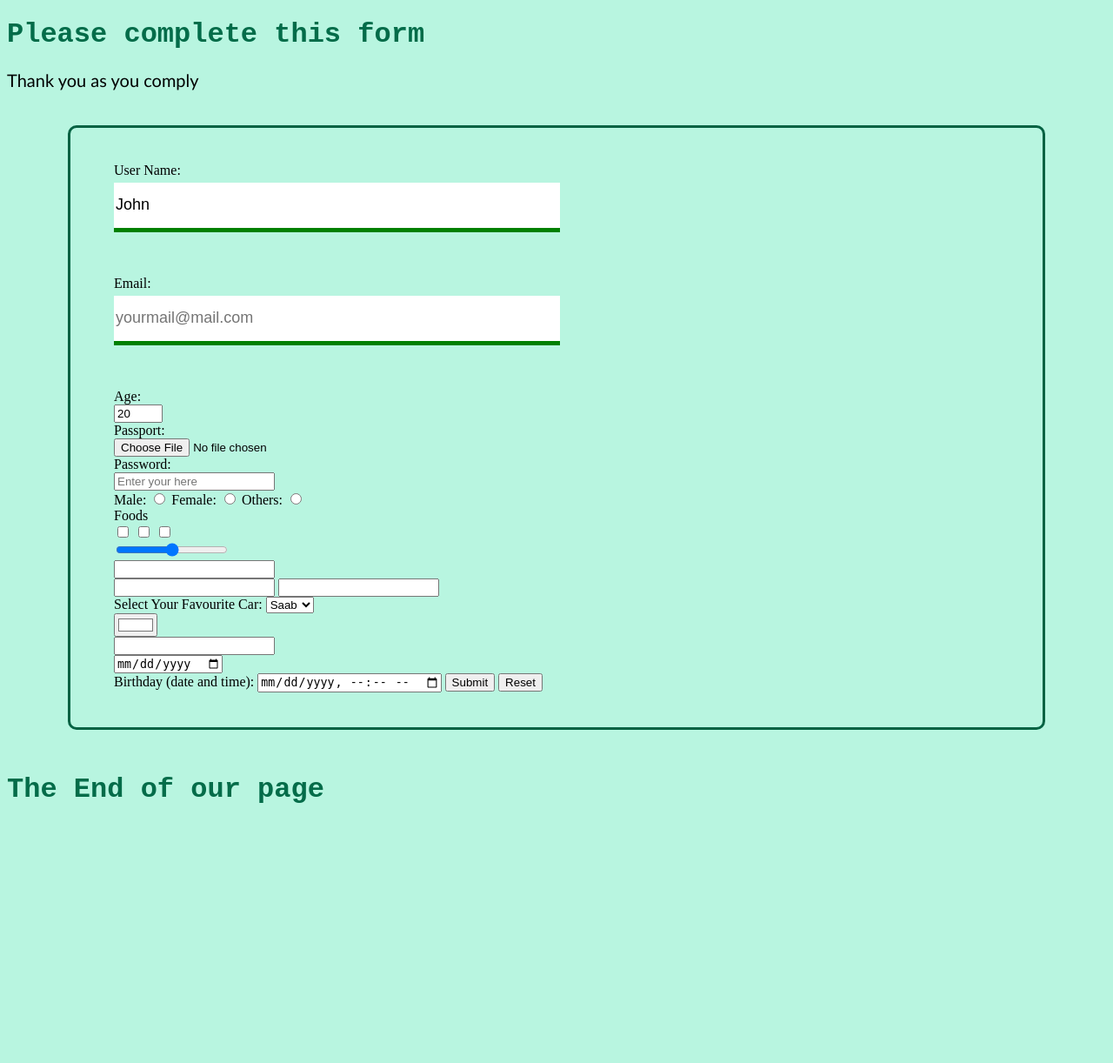
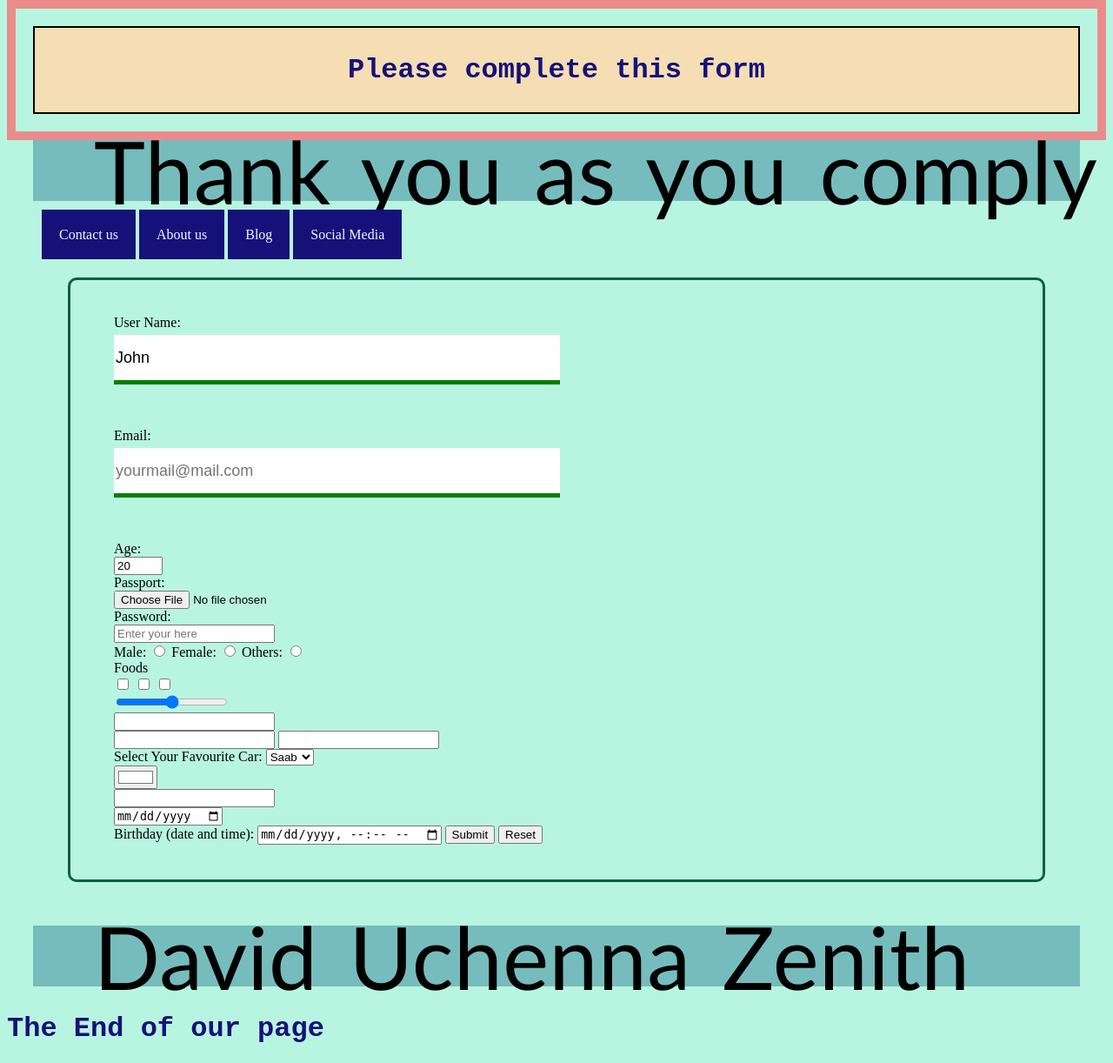
Before and after one commit to Ikendu/instructor, a PHP site: page / in a window 1280 px wide. Shown: the whole page at 87% size. Before the commit the page ends 923 px from the top, so only its background shows below. Run offline with PHP 8.4, Linux system fonts and the light colour scheme.

Commit message:
more on styling

```diff
--- a/CLASS3/index.html
+++ b/CLASS3/index.html
@@ -7,8 +7,14 @@
     <title>form</title>
   </head>
   <body>
-    <h1>Please complete this form</h1>
+    <h1 class="heading">Please complete this form</h1>
     <p>Thank you as you comply</p>
+    <ul>
+      <li><a href="">Contact us</a></li>
+      <li><a href="">About us</a></li>
+      <li><a href="">Blog</a></li>
+      <li><a href="">Social Media</a></li>
+    </ul>
     <form action="">
       <label for="name">User Name:</label><br />
       <input type="text" name="" id="name" value="John" class="name" /><br />
@@ -96,6 +102,7 @@
       <input type="submit" value="Submit" />
       <input type="reset" value="Reset" />
     </form>
+    <p>David Uchenna Zenith</p>
     <h1>The End of our page</h1>
   </body>
 </html>
--- a/CLASS3/style.css
+++ b/CLASS3/style.css
@@ -2,12 +2,42 @@ body {
   background-color: rgb(184, 245, 224);
 }
 h1 {
-  color: rgb(3, 108, 73);
+  color: #161178;
   font-family: "Courier New", Courier, monospace;
+}
+.heading {
+  margin: 0;
+  margin-block: 0;
+  padding: 30px;
+  margin: 30px;
+  background-color: wheat;
+  border: 2px solid black;
+  outline: 10px solid #eb8c8c;
+  outline-offset: 20px;
+  text-align: center;
+}
+ul li a {
+  text-decoration: none;
+
+  padding: 20px;
+  background-color: #161178;
+  color: aliceblue;
+}
+ul li {
+  display: inline-block;
 }
 p {
   font-family: "Gill Sans", "Gill Sans MT", Calibri, "Trebuchet MS", sans-serif;
-  font-size: 20px;
+  font-size: 100px;
+  margin-block: 0;
+  margin: 30px;
+  background-color: rgb(119, 188, 188);
+  padding: 20px;
+  line-height: 30px;
+  word-spacing: 10px;
+  letter-spacing: 0.5px;
+  text-indent: 50px;
+  white-space: nowrap;
 }
 form {
   border: solid 3px rgb(4, 98, 67);
```
